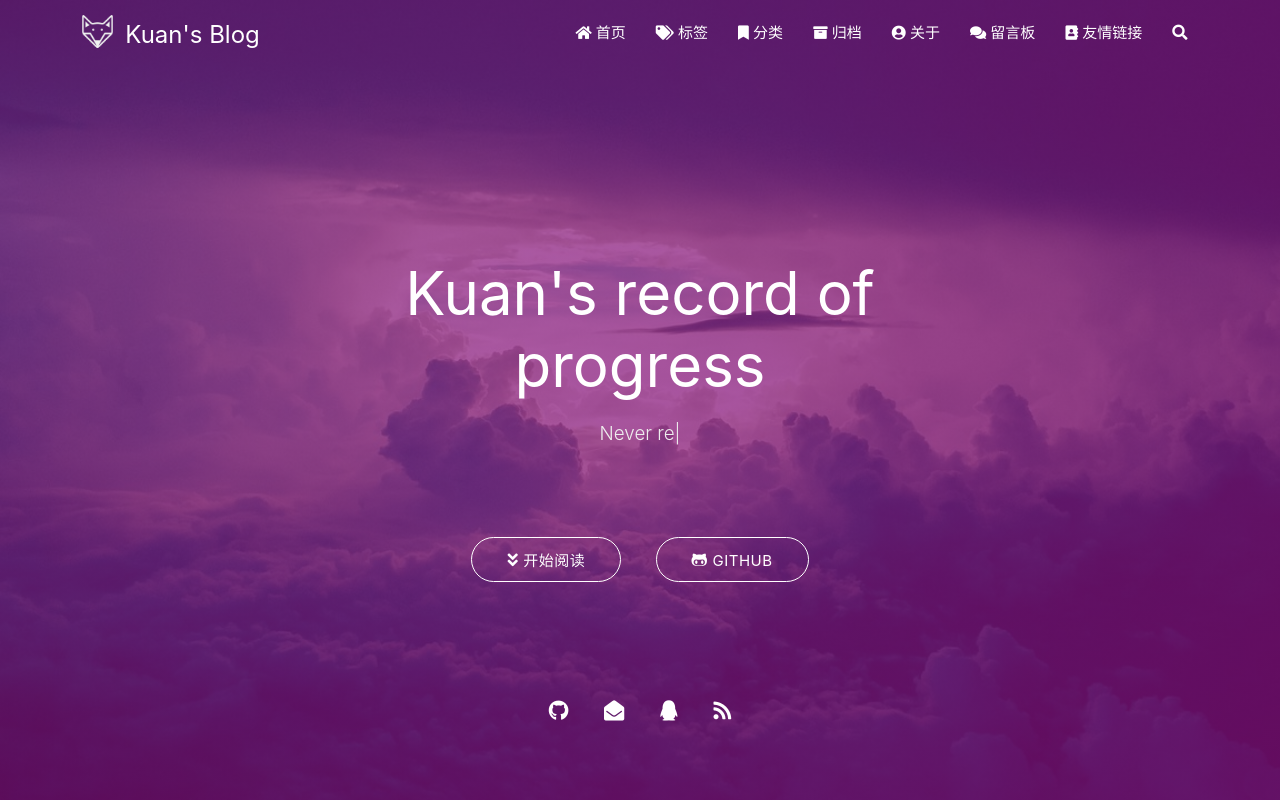
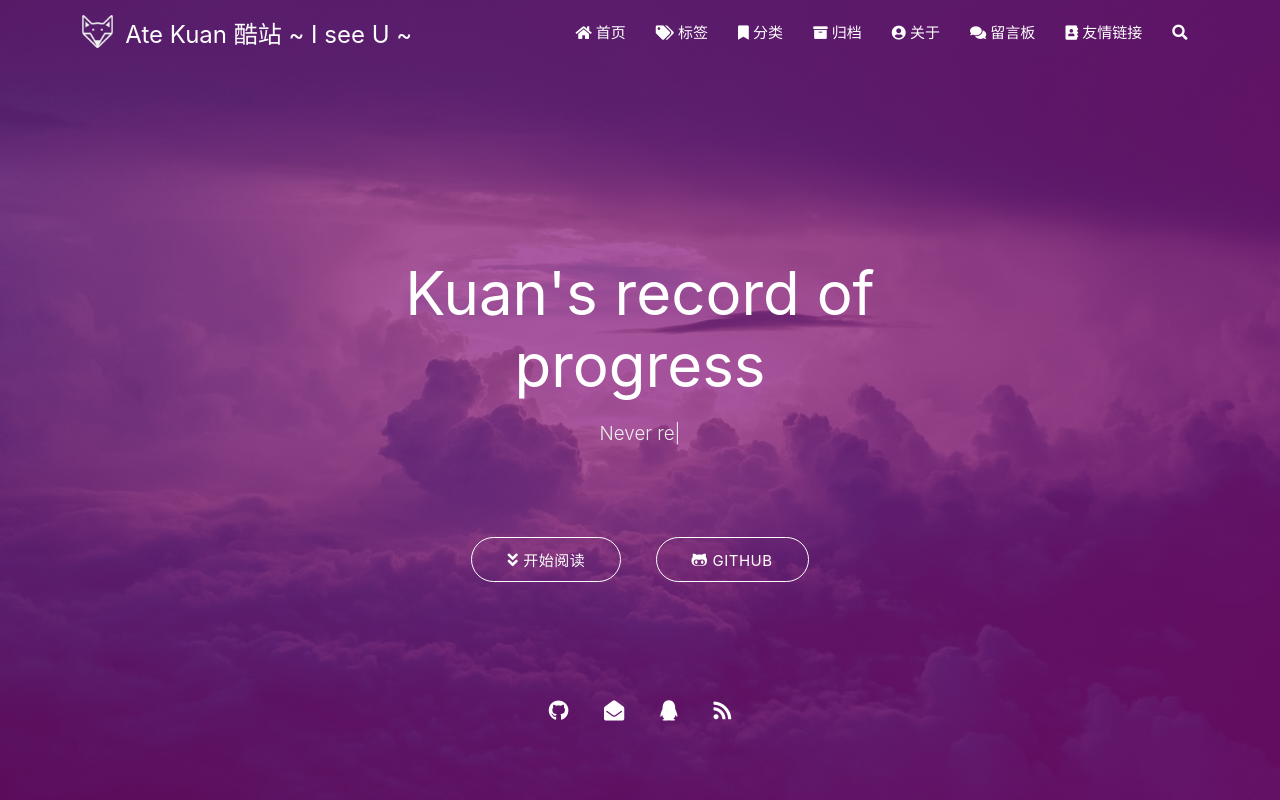
Before and after one commit to ChangeKuan/changekuan2021.github.io, a plain HTML site: page index.html in a window 1280 px wide. Shown: the top 800 px of the page. Drawn offline with nearby package versions, Linux system fonts and the light colour scheme; some packages are replaced by stand-ins of ours; a script that the page names is missing.

Commit message:
Site updated: 2021-02-12 13:21:45

```diff
--- a/index.html
+++ b/index.html
@@ -16,7 +16,7 @@
     <!-- Global site tag (gtag.js) - Google Analytics -->
 
 
-    <title>Kuan&#39;s Blog</title>
+    <title>Ate Kuan 酷站 ~ I see U ~</title>
     <link rel="icon" type="image/png" href="/favicon.png">
 
     <link rel="stylesheet" type="text/css" href="/libs/awesome/css/all.css">
@@ -45,7 +45,7 @@
 
                     <img src="/medias/logo.png" class="logo-img" alt="LOGO">
 
-                    <span class="logo-span">Kuan&#39;s Blog</span>
+                    <span class="logo-span">Ate Kuan 酷站 ~ I see U ~</span>
                 </a>
             </div>
 
@@ -144,7 +144,7 @@
 
         <img src="/medias/logo.png" class="logo-img circle responsive-img">
 
-        <div class="logo-name">Kuan&#39;s Blog</div>
+        <div class="logo-name">Ate Kuan 酷站 ~ I see U ~</div>
         <div class="logo-desc">
 
             Just do IT
```
Also changed, not shown: 2021/02/12/This-is-my-first-blog/index.html (+3 -3 lines), 2021/02/12/hello-world/index.html (+3 -3 lines), 404/index.html (+3 -3 lines), about/index.html (+3 -3 lines), archives/2021/02/index.html (+3 -3 lines), archives/2021/index.html (+3 -3 lines), archives/index.html (+3 -3 lines), categories/index.html (+3 -3 lines), contact/index.html (+3 -3 lines), friends/index.html (+3 -3 lines), tags/index.html (+3 -3 lines).
